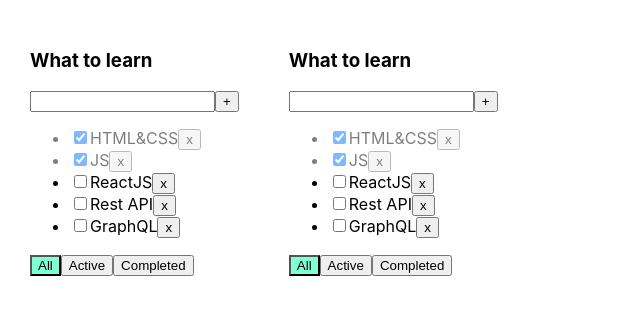
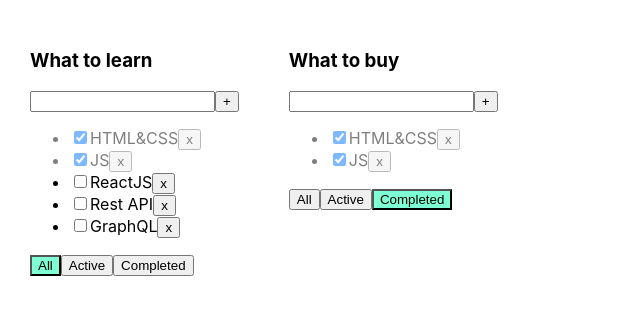
Before and after one commit to UlianaOr/ToodoList, a React (Create React App) app: page / in a window 1280 px wide. Shown: the top 314 px of the page, without its empty margins (0-640 px from the left). Built offline with nearby package versions, Linux system fonts and the light colour scheme.

Commit message:
tasksEnMap

```diff
--- a/src/App.tsx
+++ b/src/App.tsx
@@ -16,7 +16,7 @@ function App() {
 
     let [todolist, setTodolist]=useState<Array<TodoListType>> ([
         {id:v1(),title:'What to learn', filter:'all'},
-        {id:v1(),title:'What to learn', filter:'all'},
+        {id:v1(),title:'What to buy', filter:'completed'},
     ])
 
     let [tasks, setTasks] = useState([
@@ -26,7 +26,7 @@ function App() {
         {id: v1(), title: "Rest API", isDone: false},
         {id: v1(), title: "GraphQL", isDone: false},
     ]);
-    let [filter, setFilter] = useState<FilterValuesType>("all");
+   // let [filter, setFilter] = useState<FilterValuesType>("all");
 
 
     function removeTask(id: string) {
@@ -52,17 +52,10 @@ function App() {
     }
 
 
-    let tasksForTodolist = tasks;
 
-    if (filter === "active") {
-        tasksForTodolist = tasks.filter(t => t.isDone === false);
-    }
-    if (filter === "completed") {
-        tasksForTodolist = tasks.filter(t => t.isDone === true);
-    }
 
     function changeFilter(value: FilterValuesType) {
-        setFilter(value);
+       // setFilter(value);
     }
 
 
@@ -70,14 +63,23 @@ function App() {
         <div className="App">
 
             {todolist.map((el: TodoListType) => {
+                 let tasksForTodolist = tasks;
+
+                 if (el.filter === "active") {
+                     tasksForTodolist = tasks.filter(t => t.isDone === false);
+                 }
+                 if (el.filter === "completed") {
+                     tasksForTodolist = tasks.filter(t => t.isDone === true);
+                 }
+
                 return (
-                    <Todolist title="What to learn"
+                    <Todolist title={el.title}
                     tasks={tasksForTodolist}
                     removeTask={removeTask}
                     changeFilter={changeFilter}
                     addTask={addTask}
                     changeTaskStatus={changeStatus}
-                    filter={filter}
+                    filter={el.filter}
                      />
 
                 )
```
